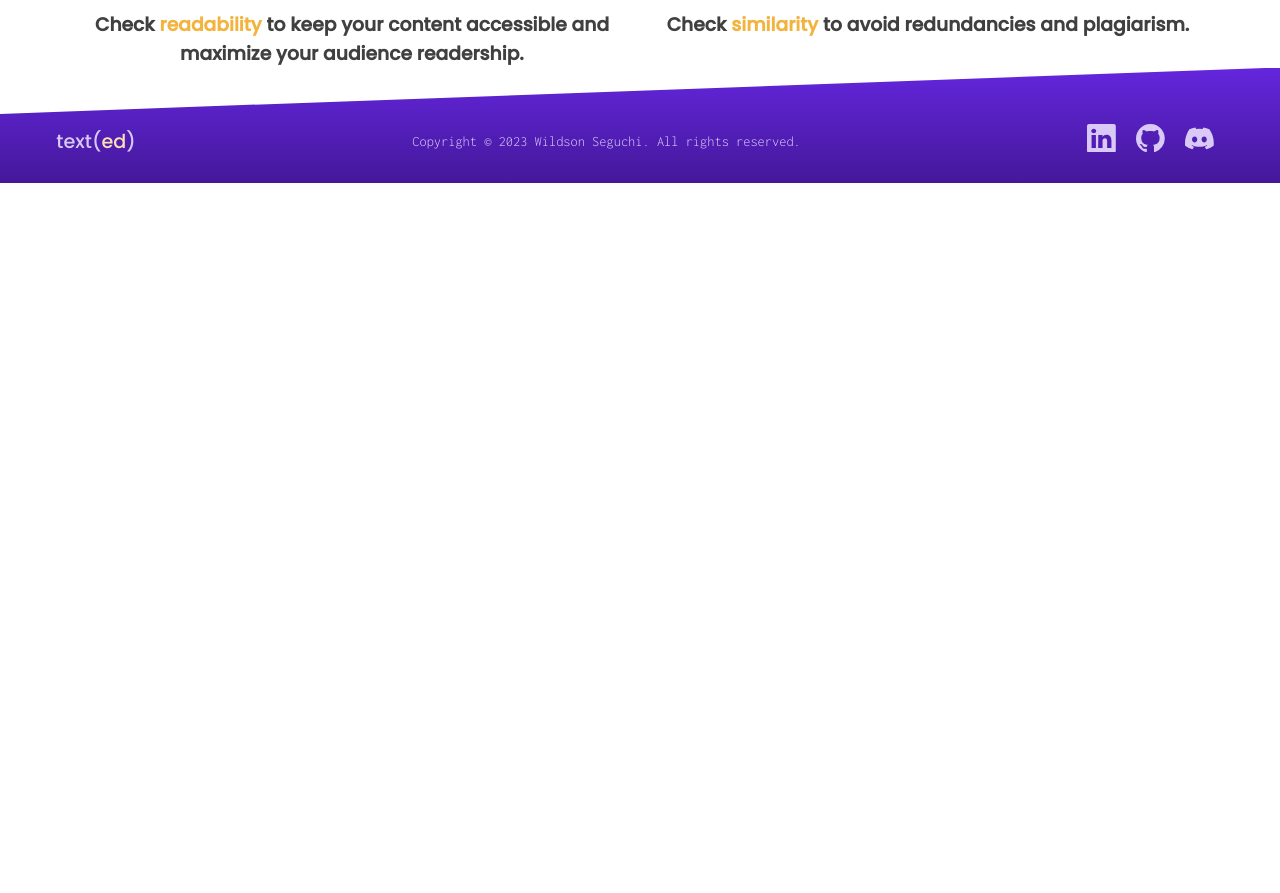
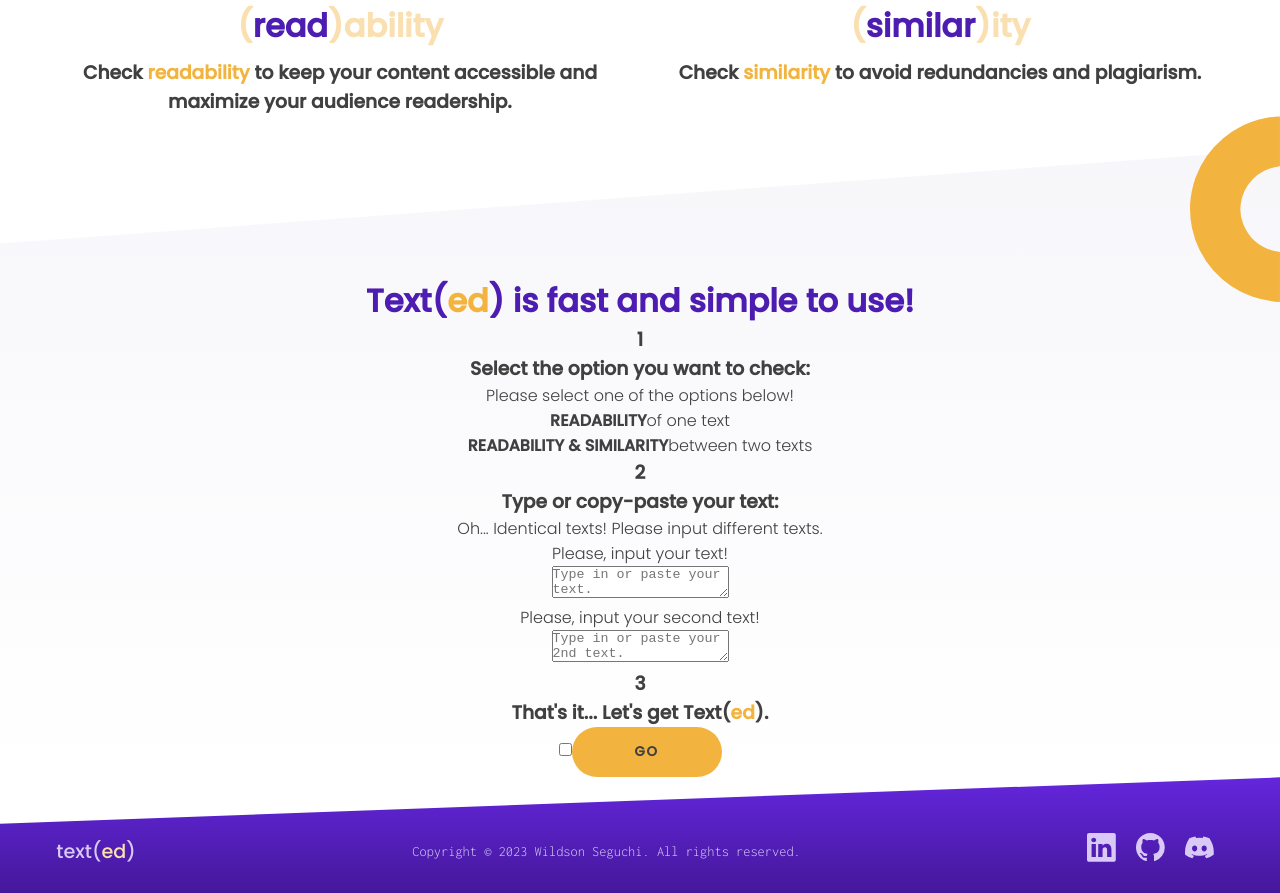
Before and after one commit to wseguchi/texted-reactJS, a React (Vite) app: page / in a window 1280 px wide. Shown: the part 635-1528 px from the top of the page. Before the commit the page ends 818 px from the top, so only its background shows below. Built offline with nearby package versions, Linux system fonts and the light colour scheme.

Commit message:
Text input structure and Bg

```diff
--- a/src/components/Content/Content.jsx
+++ b/src/components/Content/Content.jsx
@@ -1,11 +1,13 @@
 import React from 'react';
 import styles from './Content.module.css';
 import Cards from './Cards';
+import TextInput from './TextInput';
 
 const Content = () => {
   return (
     <section id="content" className={styles.content}>
       <Cards />
+      <TextInput />
     </section>
   );
 };
--- a/src/components/Content/Content.module.css
+++ b/src/components/Content/Content.module.css
@@ -3,12 +3,14 @@
   flex-direction: column;
   align-items: center;
   justify-items: center;
+  width: 100%;
 }
 
 .cardsMain {
   display: grid;
   grid-template-columns: 1fr 1fr;
   text-align: center;
+  padding-top: 3rem;
 }
 
 .cardsMain h1 {
@@ -30,3 +32,27 @@
 .cardsText {
   color: #404040;
 }
+
+.textInput {
+  width: 100%;
+  display: flex;
+  flex-direction: column;
+  justify-content: space-between;
+  align-items: center;
+  text-align: center;
+  color: #404040;
+  background-image: linear-gradient(#f7f7fb, white);
+  clip-path: polygon(0 15%, 100% 0, 100% 100%, 0% 100%);
+  margin-top: -10rem;
+  padding-top: 8rem;
+}
+
+.textInputBgCircle {
+  width: 100%;
+  text-align: right;
+}
+.textInputBgCircle img {
+  width: 7%;
+  position: relative;
+  z-index: 1;
+}
--- a/src/components/Content/TextInput.jsx
+++ b/src/components/Content/TextInput.jsx
@@ -1,7 +1,126 @@
 import React from 'react';
+import styles from './Content.module.css';
+import imgBgRightYellowCircle from '../../assets/img-bg-right-yellow-circle.svg';
 
 const TextInput = () => {
-  return <div>TextInput</div>;
+  return (
+    <>
+      <div className={styles.textInputBgCircle}>
+        <img src={imgBgRightYellowCircle} />
+      </div>
+      <div className={styles.textInput}>
+        <div className="width-restrainer">
+          <div className={styles.textInputMain}>
+            <div id="main-input-title">
+              <h1>
+                <span className="strong-purple">Text(</span>
+                <span className="ed-strong">ed</span>
+                <span className="strong-purple">
+                  ) is fast and simple to use!
+                </span>
+              </h1>
+            </div>
+            <div id="main-input-selector-1" className="main-input-selector-cl">
+              <div className="input-steps">
+                <div className="input-steps-round">
+                  <h3>1</h3>
+                </div>
+                <h3>Select the option you want to check:</h3>
+              </div>
+              <div id="warning-option" className="warning">
+                <i className="fa-solid fa-triangle-exclamation"></i> Please
+                select one of the options below!
+              </div>
+              <div id="main-input-selector-options" value="">
+                <div
+                  id="main-input-selector-options-readability"
+                  className="input-selector border-right border-radius-left"
+                  onclick="selectMode('readability')"
+                >
+                  <strong>READABILITY</strong>
+                  <span className="subtitle">of one text</span>
+                </div>
+                <div
+                  id="main-input-selector-options-similarity"
+                  className="input-selector border-radius-right"
+                  onclick="selectMode('similarity')"
+                >
+                  <strong>READABILITY & SIMILARITY</strong>
+                  <span className="subtitle">between two texts</span>
+                </div>
+              </div>
+            </div>
+            <div id="main-input-selector-2" className="main-input-selector-cl">
+              <div className="input-steps">
+                <div className="input-steps-round">
+                  <h3>2</h3>
+                </div>
+                <h3>Type or copy-paste your text:</h3>
+              </div>
+              <div id="warning-identical-texts" className="warning mb">
+                <i className="fa-solid fa-person-falling-burst"></i> Oh...
+                Identical texts! Please input different texts.
+              </div>
+              <form
+                action="/result"
+                method="post"
+                onsubmit="return checkSubmitFunction()"
+              />
+              <div id="main-input-text">
+                <div id="main-input-textbox-1">
+                  <div id="warning-textbox-1" className="warning mb">
+                    <i className="fa-solid fa-triangle-exclamation"></i> Please,
+                    input your text!
+                  </div>
+                  <textarea
+                    id="text-input-form-01"
+                    className="form-control text-input"
+                    name="text_input"
+                    placeholder="Type in or paste your text."
+                  ></textarea>
+                </div>
+                <div id="main-input-textbox-2">
+                  <div id="warning-textbox-2" className="warning mb">
+                    <i className="fa-solid fa-triangle-exclamation"></i> Please,
+                    input your second text!
+                  </div>
+                  <textarea
+                    id="text-input-form-02"
+                    className="form-control text-input"
+                    name="text_input"
+                    placeholder="Type in or paste your 2nd text."
+                  ></textarea>
+                </div>
+              </div>
+            </div>
+            <div id="main-input-selector-3" className="main-input-selector-cl">
+              <div className="input-steps">
+                <div className="input-steps-round">
+                  <h3>3</h3>
+                </div>
+                <h3>
+                  That&apos;s it... Let&apos;s get Text(
+                  <span className="ed-strong">ed</span>
+                  ).
+                </h3>
+              </div>
+              <input
+                className="form-check-input"
+                type="checkbox"
+                id="inlineCheckbox"
+                name="inlineCheckbox"
+                value=""
+              />
+              <button className="btn-yellow" id="submit" type="submit">
+                {' '}
+                GO <i className="fa-solid fa-play"></i>
+              </button>
+            </div>
+          </div>
+        </div>
+      </div>
+    </>
+  );
 };
 
 export default TextInput;
--- a/src/index.css
+++ b/src/index.css
@@ -53,12 +53,21 @@ button {
   width: 96%;
   max-width: 1200px;
 }
+
 .light-white {
   color: #d8c9f7;
 }
 
 .strong-purple {
   color: #4d1cb0;
+}
+
+.ed-strong {
+  color: #f3b43f;
+}
+
+.ed-green {
+  color: #00fbff;
 }
 
 .btn-green {
```
Also changed, not shown: src/assets/img-bg-right-yellow-circle.svg (added).
